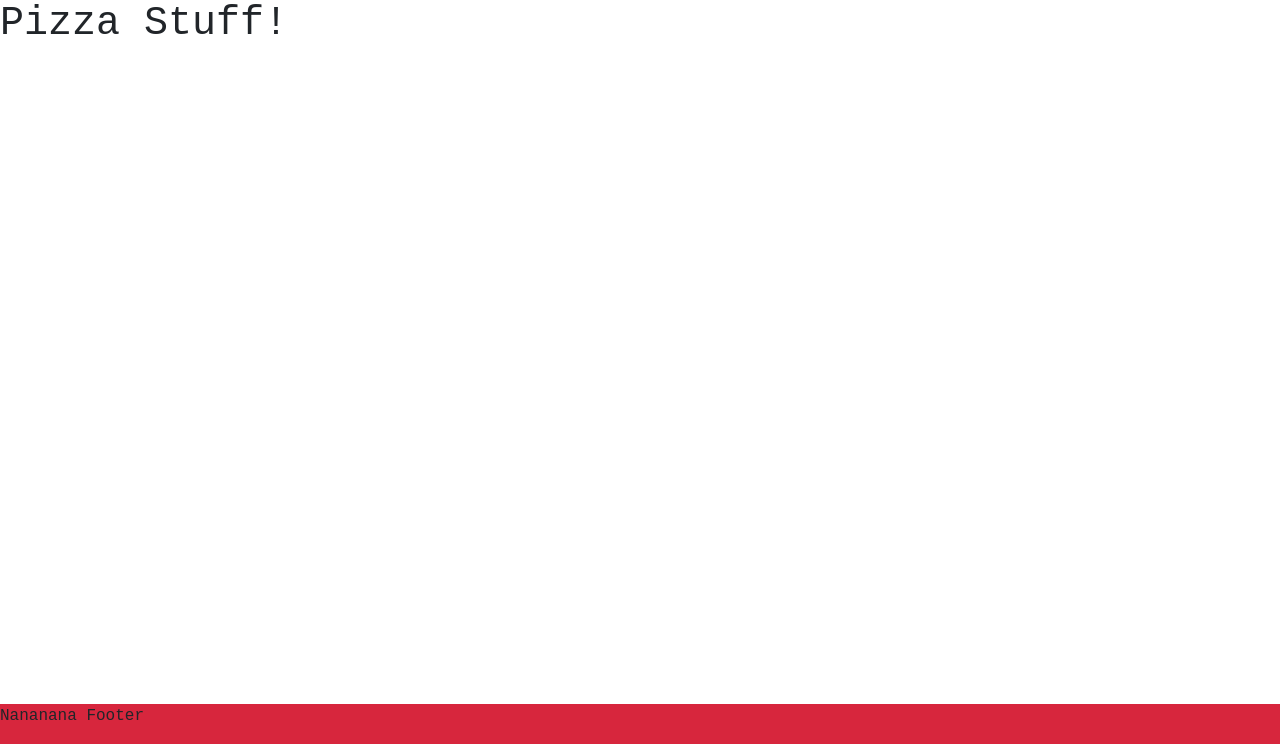
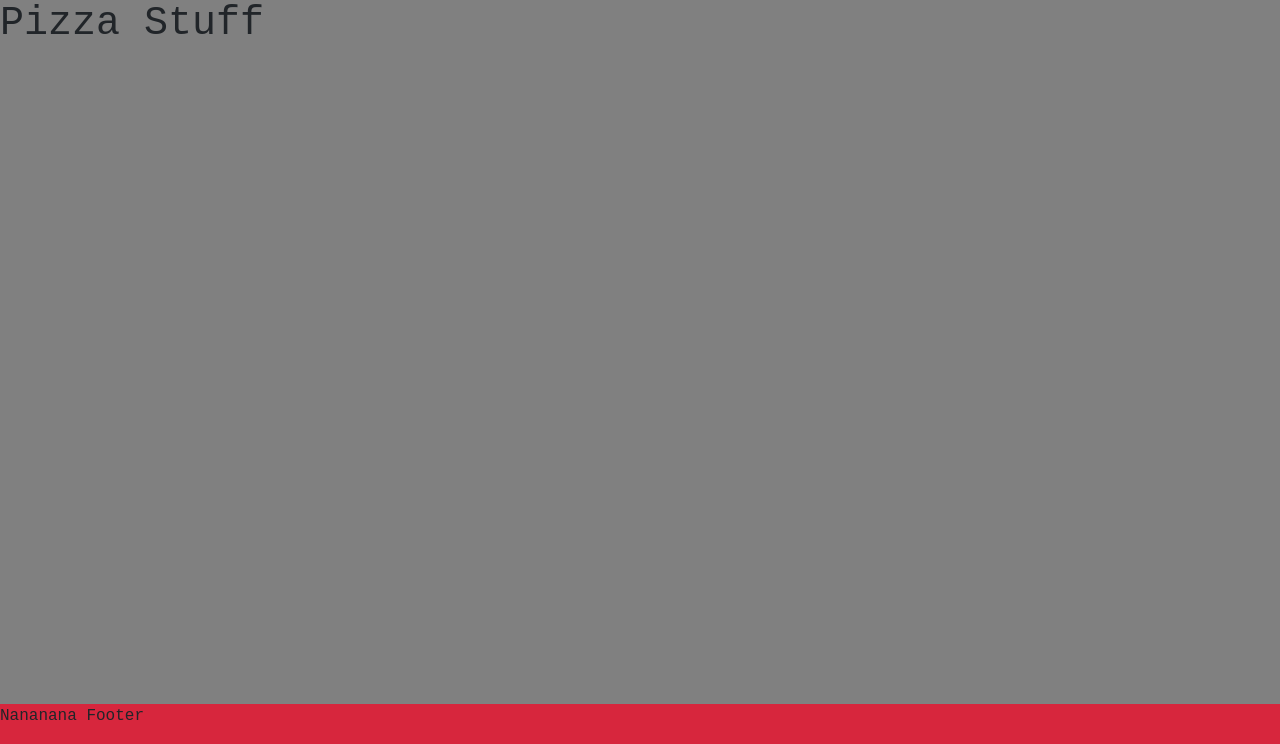
Before and after one commit to danekf/flask_small, a Django app: page /pizza/ in a window 1280 px wide. Shown: the part 56-800 px from the top of the page. Run offline with Django 4.2, Linux system fonts and the light colour scheme.

Commit message:
add css templates for pizza and twitch

```diff
--- a/pizza/templates/pizza.html
+++ b/pizza/templates/pizza.html
@@ -1,5 +1,13 @@
 {% extends 'base.html' %}
+{% load static %}
+
 
 {% block content %}
-  <h1>Pizza Stuff!</h1>
+<link rel="stylesheet" type = "text/css" href="{% static 'css/pizza.css' %}">
+
+<!-- Everything goes into the block -->
+<div class="block">
+  <h1>Pizza Stuff</h1>
+
+</div>
 {% endblock %}
--- /dev/null
+++ b/static/css/home.css
@@ -0,0 +1,4 @@
+.block {
+  background-color: #F46036;
+  height: 100%;
+}
--- /dev/null
+++ b/static/css/pizza.css
@@ -0,0 +1,4 @@
+.block {
+  background-color: grey;
+  height: 100%;
+}
--- a/home/templates/index.css
+++ b/static/css/twitch.css
@@ -1,3 +1,4 @@
 .block {
   background-color: #2e294e;
+  height: 100%;
 }
```
Also changed, not shown: home/templates/index.html (+6 -1 lines), twitch/templates/twitch.html (+8 -0 lines).
